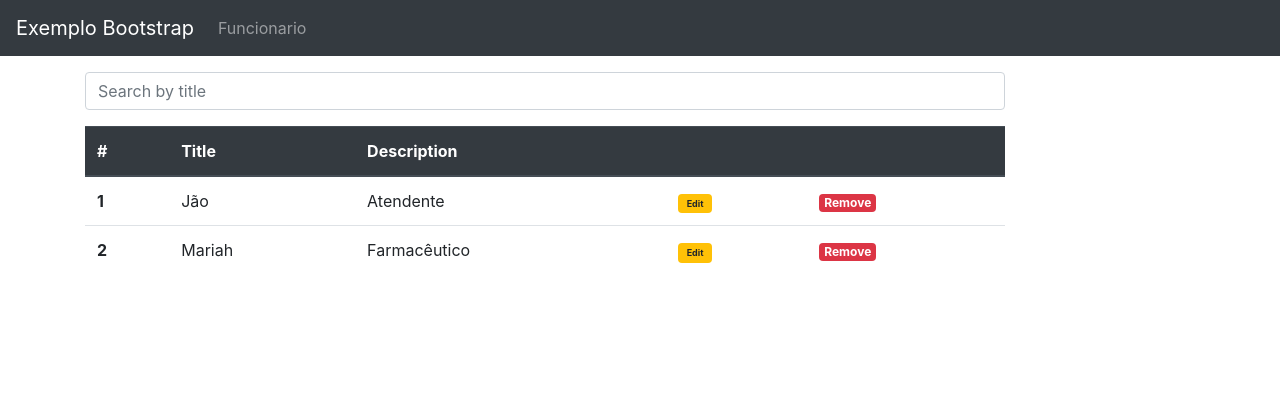
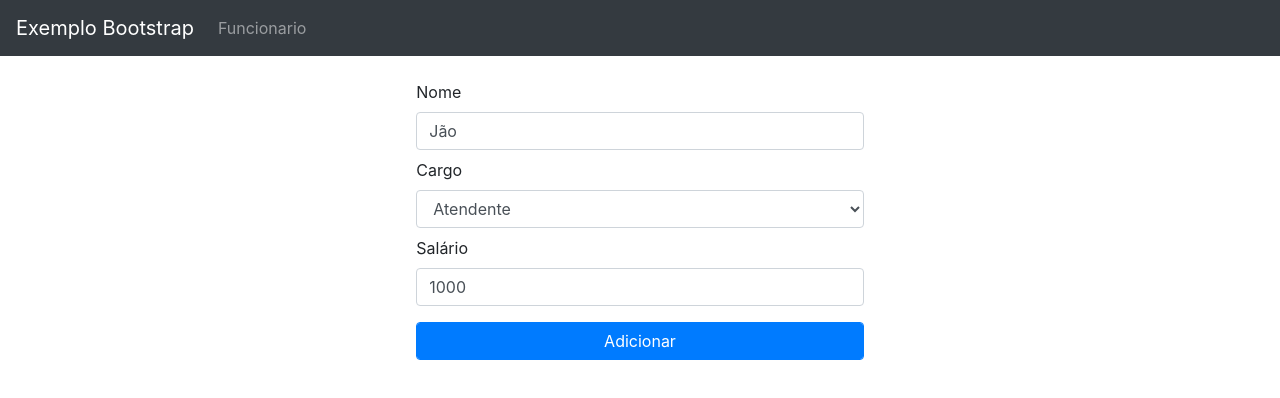
Before and after one commit to philipe02/crudHub, a React (Create React App) app: page /funcionario/1 in a window 1280 px wide. Shown: the top 398 px of the page. Built offline with nearby package versions, Linux system fonts and the light colour scheme.

Commit message:
Crud funcionario

```diff
--- a/src/App.js
+++ b/src/App.js
@@ -1,7 +1,7 @@
 import React from "react";
 import "bootstrap/dist/css/bootstrap.min.css";
 import "./App.css";
-import { Switch, Route, Link } from "react-router-dom";
+import { Switch, Route } from "react-router-dom";
 import AddFuncionario from "./components/Funcionario/AddFuncionario";
 import Funcionario from "./components/Funcionario/Funcionario";
 import FuncionarioList from "./components/Funcionario/FuncionarioList";
@@ -26,10 +26,7 @@ function App() {
                         path="/funcionario/add"
                         component={AddFuncionario}
                     />
-                    <Route
-                        path="/funcionario/:id"
-                        component={FuncionarioList}
-                    />
+                    <Route path="/funcionario/:id" component={Funcionario} />
                 </Switch>
             </div>
         </div>
--- a/src/components/Funcionario/AddFuncionario.js
+++ b/src/components/Funcionario/AddFuncionario.js
@@ -1,5 +1,70 @@
-import React from "react";
+import { lavenderblush } from "color-name";
+import React, { useState } from "react";
+import FuncionarioDataService from "../../services/FuncionarioDataService";
+
 const AddFuncionario = () => {
-    return <div></div>;
+    const initialState = {
+        name: "",
+        role: "",
+        salary: "",
+    };
+    const [funcionario, setFuncionario] = useState(initialState);
+
+    function handleChange(e) {
+        const { name, value } = e.target;
+        setFuncionario({ ...funcionario, [name]: value });
+    }
+    function handleSubmit(e) {
+        e.preventDefault();
+        FuncionarioDataService.create(funcionario);
+    }
+    return (
+        <div className="col-md-10 d-flex justify-content-center mx-auto">
+            <form onSubmit={handleSubmit} className="w-50">
+                <label className="mt-2">Nome</label>
+                <input
+                    id="input-name"
+                    name="name"
+                    type="text"
+                    className="form-control"
+                    placeholder="Digite o nome"
+                    value={funcionario.name}
+                    onChange={handleChange}
+                    required
+                />
+                <label className="mt-2">Cargo</label>
+                <select
+                    id="select-role"
+                    name="role"
+                    className="form-control"
+                    value={funcionario.role}
+                    onChange={handleChange}
+                    required
+                >
+                    <option defaultValue value="">
+                        Selecione o cargo
+                    </option>
+                    <option value="Atendente">Atendente</option>
+                    <option value="Farmacêutico">Farmacêutico</option>
+                    <option value="Segurança">Segurança</option>
+                    <option value="Gerente">Gerente</option>
+                </select>
+                <label className="mt-2">Salário</label>
+                <input
+                    id="input-salary"
+                    name="salary"
+                    type="number"
+                    className="form-control"
+                    placeholder="Insira o salário"
+                    value={funcionario.salary}
+                    onChange={handleChange}
+                    required
+                />
+                <button type="submit" className="form-control btn-primary my-3">
+                    Adicionar
+                </button>
+            </form>
+        </div>
+    );
 };
 export default AddFuncionario;
--- a/src/components/Funcionario/Funcionario.js
+++ b/src/components/Funcionario/Funcionario.js
@@ -1,5 +1,74 @@
-import React from "react";
-const Funcionario = () => {
-    return <div></div>;
+import React, { useEffect, useState } from "react";
+import FuncionarioDataService from "../../services/FuncionarioDataService";
+const Funcionario = (props) => {
+    const initialState = {
+        id: null,
+        name: "",
+        role: "",
+        salary: "",
+    };
+    const [funcionario, setFuncionario] = useState(initialState);
+    useEffect(() => {
+        console.log(props.match.params);
+        const data = FuncionarioDataService.getById(props.match.params.id);
+        console.log(data);
+        setFuncionario(data);
+    }, []);
+    function handleChange(e) {
+        const { name, value } = e.target;
+        setFuncionario({ ...funcionario, [name]: value });
+    }
+    function handleSubmit(e) {
+        e.preventDefault();
+        FuncionarioDataService.update(funcionario);
+    }
+    return (
+        <div className="col-md-10 d-flex justify-content-center mx-auto">
+            <form onSubmit={handleSubmit} className="w-50">
+                <label className="mt-2">Nome</label>
+                <input
+                    id="input-name"
+                    name="name"
+                    type="text"
+                    className="form-control"
+                    placeholder="Digite o nome"
+                    value={funcionario.name}
+                    onChange={handleChange}
+                    required
+                />
+                <label className="mt-2">Cargo</label>
+                <select
+                    id="select-role"
+                    name="role"
+                    className="form-control"
+                    value={funcionario.role}
+                    onChange={handleChange}
+                    required
+                >
+                    <option defaultValue value="">
+                        Selecione o cargo
+                    </option>
+                    <option value="Atendente">Atendente</option>
+                    <option value="Farmacêutico">Farmacêutico</option>
+                    <option value="Segurança">Segurança</option>
+                    <option value="Gerente">Gerente</option>
+                </select>
+                <label className="mt-2">Salário</label>
+                <input
+                    id="input-salary"
+                    name="salary"
+                    type="number"
+                    className="form-control"
+                    placeholder="Insira o salário"
+                    value={funcionario.salary}
+                    onChange={handleChange}
+                    required
+                />
+                <button type="submit" className="form-control btn-primary my-3">
+                    Adicionar
+                </button>
+            </form>
+        </div>
+    );
 };
 export default Funcionario;
--- a/src/components/Funcionario/FuncionarioList.js
+++ b/src/components/Funcionario/FuncionarioList.js
@@ -11,29 +11,50 @@ const FuncionarioList = () => {
 
     function onChangeSearchTitle(e) {
         setSearchTitle(e.target.value);
+        setFuncionarios(FuncionarioDataService.filterByName(e.target.value));
     }
-    function deleteFuncionario() {}
+    function deleteFuncionario(id) {
+        if (window.confirm("Deseja excluir?")) {
+            FuncionarioDataService.remove(id);
+        }
+        setFuncionarios(FuncionarioDataService.getAll());
+    }
 
     return (
-        <div class="list row">
-            <div class="col-md-10">
-                <div class="input-group mb-3">
+        <div
+            className="list row d-flex justify-content-center"
+            /* style={{ backgroundColor: "blue" }} */
+        >
+            <div className="col-md-10">
+                <div className="input-group mb-3">
                     <input
                         type="text"
-                        class="form-control"
+                        className="form-control"
                         placeholder="Search by title"
                         value={searchTitle}
                         onChange={onChangeSearchTitle}
                     />
                 </div>
             </div>
-            <div class="col-md-10">
-                <table class="table">
-                    <thead class="thead-dark">
+            <div className="mb-2 w-50 d-flex justify-content-between">
+                <Link to="funcionario/add">
+                    <button type="button" className="btn btn-primary">
+                        Adicionar
+                    </button>
+                </Link>
+                <Link onClick={() => console.log(funcionarios)}>
+                    <button type="button" className="btn btn-danger">
+                        Deletar todos
+                    </button>
+                </Link>
+            </div>
+            <div className="col-md-10">
+                <table className="table">
+                    <thead className="thead-dark">
                         <tr>
                             <th scope="col">#</th>
-                            <th scope="col">Title</th>
-                            <th scope="col">Description</th>
+                            <th scope="col">Nome</th>
+                            <th scope="col">Cargo</th>
                             <th scope="col"></th>
                             <th scope="col"></th>
                         </tr>
@@ -41,7 +62,7 @@ const FuncionarioList = () => {
                     <tbody>
                         {funcionarios &&
                             funcionarios.map((funcionario, index) => (
-                                <tr>
+                                <tr key={funcionario.id}>
                                     <th scope="row">{funcionario.id}</th>
                                     <td>{funcionario.name}</td>
                                     <td>{funcionario.role}</td>
@@ -51,11 +72,9 @@ const FuncionarioList = () => {
                                             to={
                                                 "/funcionario/" + funcionario.id
                                             }
-                                            className="badge bg-warning"
+                                            className="badge badge-warning"
                                         >
-                                            <span className="badge badge-warning">
-                                                Edit
-                                            </span>
+                                            Edit
                                         </Link>
                                     </td>
                                     <td>
--- a/src/components/Home.js
+++ b/src/components/Home.js
@@ -1,8 +1,9 @@
 import React from "react";
 import "bootstrap/dist/css/bootstrap.min.css";
+import background from "../images/Farmacia.jpg";
 
 function Home(props) {
-    return <div> Tela inicial </div>;
+    return <div>Tela inicial</div>;
 }
 
 export default Home;
--- a/src/services/FuncionarioDataService.js
+++ b/src/services/FuncionarioDataService.js
@@ -11,11 +11,41 @@ const getById = (id) => {
     if (id === "") return FUNCIONARIOS;
     //var filtrado = PRODUCTS.filter((obj) => { return obj.title == title; });  // retorna os objs que são iguais
     //var filtrado = PRODUCTS.filter((obj) => obj.title == title ); // retorna os objs que são iguais
-    var filtrado = FUNCIONARIOS.filter((obj) => obj.id === id); // retorna os objs que contém
+    var encontrado = FUNCIONARIOS.find((obj) => obj.id == id); // retorna os objs que contém
+    return encontrado;
+};
+const filterByName = (name) => {
+    if (name === "") return FUNCIONARIOS;
+    //var filtrado = PRODUCTS.filter((obj) => { return obj.title == title; });  // retorna os objs que são iguais
+    //var filtrado = PRODUCTS.filter((obj) => obj.title == title ); // retorna os objs que são iguais
+    var filtrado = FUNCIONARIOS.filter((obj) =>
+        obj.name.toLowerCase().includes(name.toLowerCase())
+    ); // retorna os objs que contém
     return filtrado;
+};
+const remove = (id) => {
+    return FUNCIONARIOS.splice(FUNCIONARIOS.indexOf(id), 1);
+};
+const create = (funcionario) => {
+    funcionario = {
+        id: FUNCIONARIOS[FUNCIONARIOS.length - 1].id + 1,
+        ...funcionario,
+    };
+    console.log(funcionario);
+    FUNCIONARIOS.push(funcionario);
+    return funcionario;
+};
+const update = (funcionario) => {
+    FUNCIONARIOS = FUNCIONARIOS.map((func) =>
+        func.id === funcionario.id ? funcionario : func
+    );
 };
 
 export default {
     getAll,
     getById,
+    filterByName,
+    remove,
+    create,
+    update,
 };
```
Also changed, not shown: src/images/Farmacia.jpg (added), 1 other file (tests, documents, lock files or other folders).
